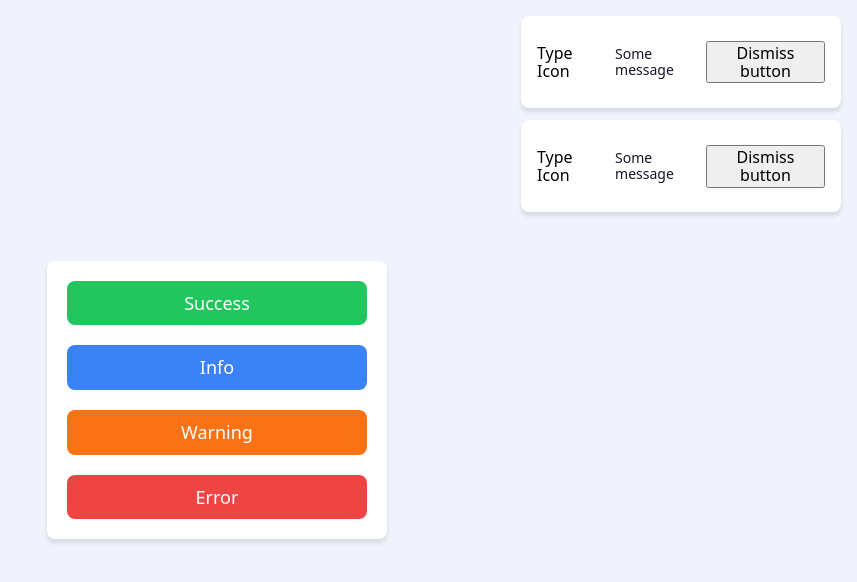
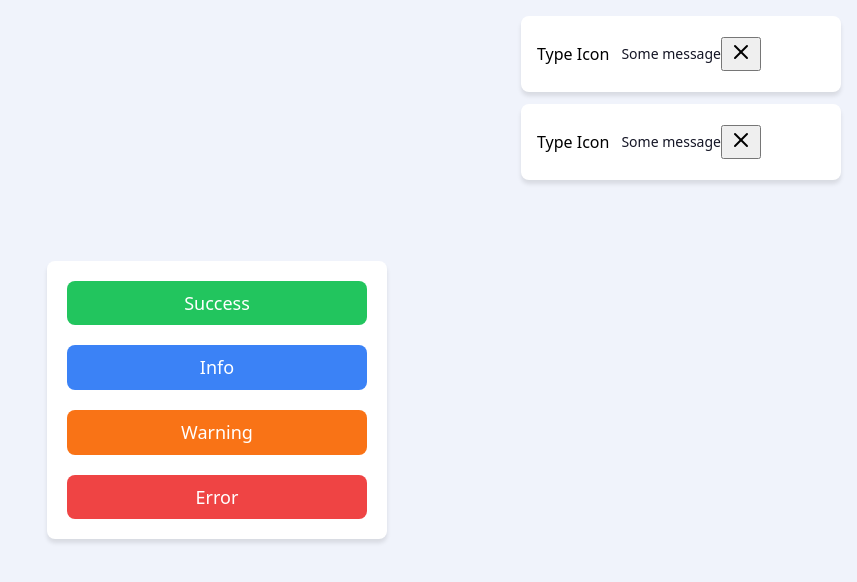
Before and after one commit to nat-davydova/react-toast-notifications, a React (Vite) app: page / in a window 1280 px wide. Shown: the top 582 px of the page, without its empty margins (423-1280 px from the left). Built offline with nearby package versions, Linux system fonts and the light colour scheme.

Commit message:
feat: add toast dismiss btn

```diff
--- a/package.json
+++ b/package.json
@@ -10,6 +10,7 @@
     "preview": "vite preview"
   },
   "dependencies": {
+    "@tabler/icons-react": "^2.17.0",
     "react": "^18.2.0",
     "react-dom": "^18.2.0"
   },
--- a/src/Toast/Toast.tsx
+++ b/src/Toast/Toast.tsx
@@ -1,3 +1,5 @@
+import { IconX } from "@tabler/icons-react";
+
 import styles from "./Toast.module.css";
 
 export function Toast() {
@@ -5,7 +7,9 @@ export function Toast() {
     <div className={styles.toast}>
       <span>Type Icon</span>
       <p className={styles.toast__message}>Some message</p>
-      <button type="button">Dismiss button</button>
+      <button type="button">
+        <IconX />
+      </button>
     </div>
   );
 }
```
Also changed, not shown: .eslintrc.cjs, 1 other file (tests, documents, lock files or other folders).
